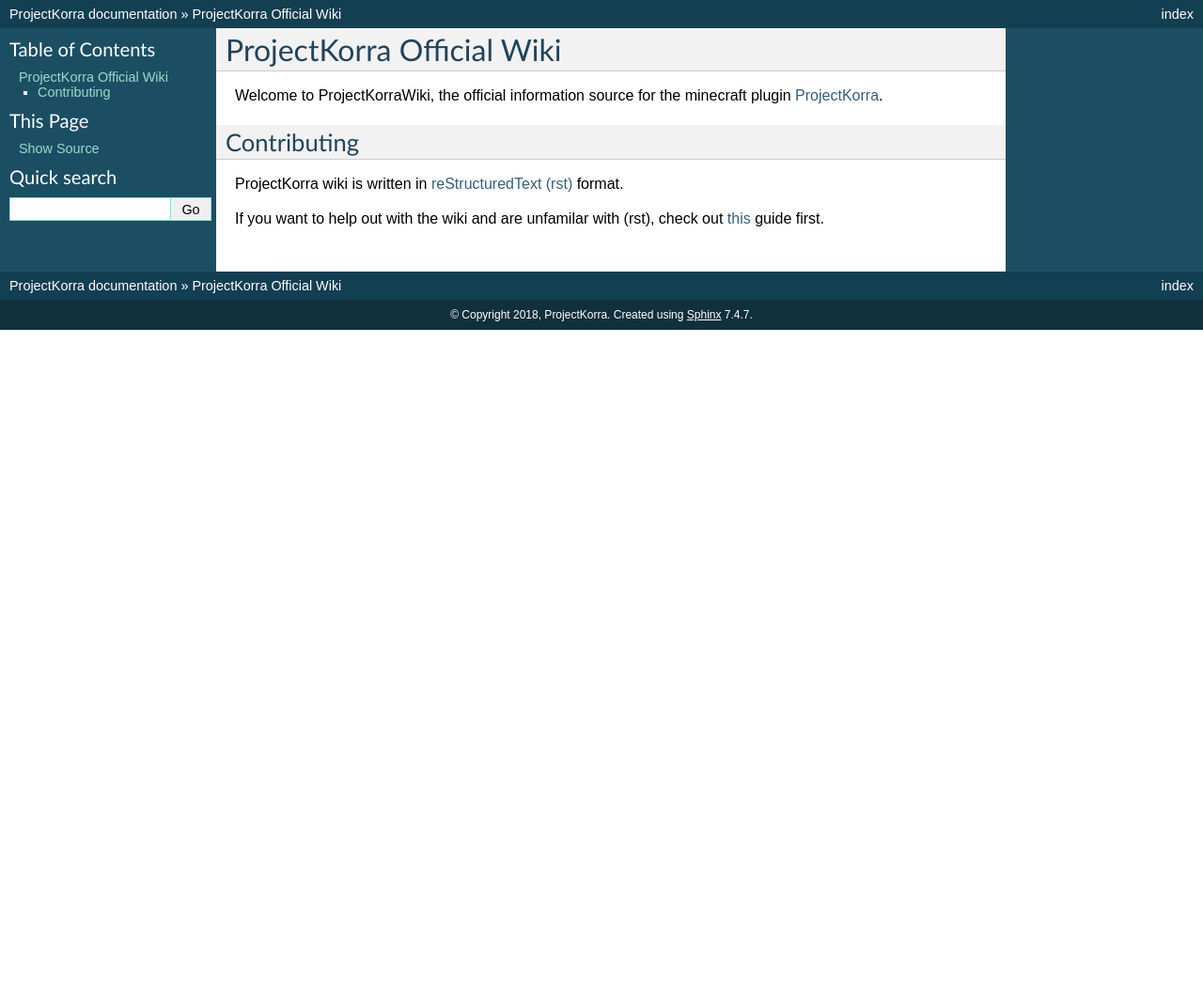
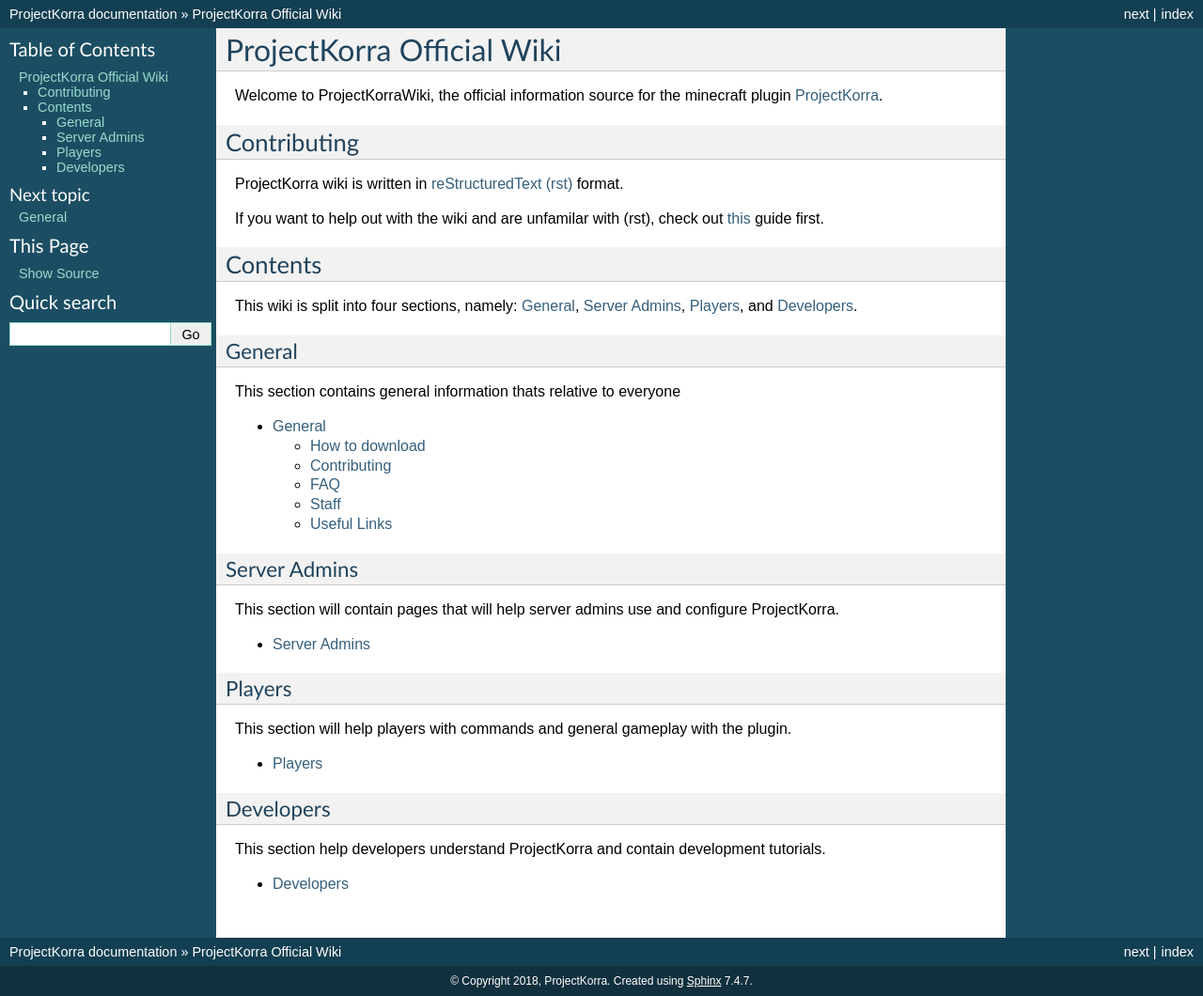
Before and after one commit to ProjectKorra/ProjectKorraWiki, a Sphinx documentation site: the page built from source/index.rst, in a window 1280 px wide. Shown: the whole page at 94% size. Built offline with Sphinx 7.4.7, drawn with Linux system fonts in a browser that asks for light colours; before the commit the page ends 900 px from its top, so only the background shows below that.

Commit message:
Add wiki main structure

```diff
--- /dev/null
+++ b/source/general/index.rst
@@ -0,0 +1,18 @@
+=======
+General
+=======
+
+How to download
+===============
+
+Contributing
+============
+
+FAQ
+===
+
+Staff
+=====
+
+Useful Links
+============
--- a/source/index.rst
+++ b/source/index.rst
@@ -4,3 +4,47 @@
    contain the root `toctree` directive.
 
 .. include:: ../README.rst
+
+Contents
+========
+This wiki is split into four sections, namely: `General`_, `Server Admins`_, `Players`_, and `Developers`_.
+
+General
+--------------
+
+This section contains general information thats relative to everyone
+
+.. toctree::
+    :maxdepth: 2
+
+    general/index
+
+Server Admins
+--------------
+
+This section will contain pages that will help server admins use and configure ProjectKorra.
+
+.. toctree::
+    :maxdepth: 2
+
+    admins/index
+
+Players
+--------------
+
+This section will help players with commands and general gameplay with the plugin.
+
+.. toctree::
+    :maxdepth: 2
+
+    players/index
+
+Developers
+--------------
+
+This section help developers understand ProjectKorra and contain development tutorials.
+
+.. toctree::
+    :maxdepth: 2
+
+    developers/index
```
Also changed, not shown: source/admins/index.rst (added, +11 -0 lines), source/developers/index.rst (added, +11 -0 lines), source/players/index.rst (added, +11 -0 lines).
